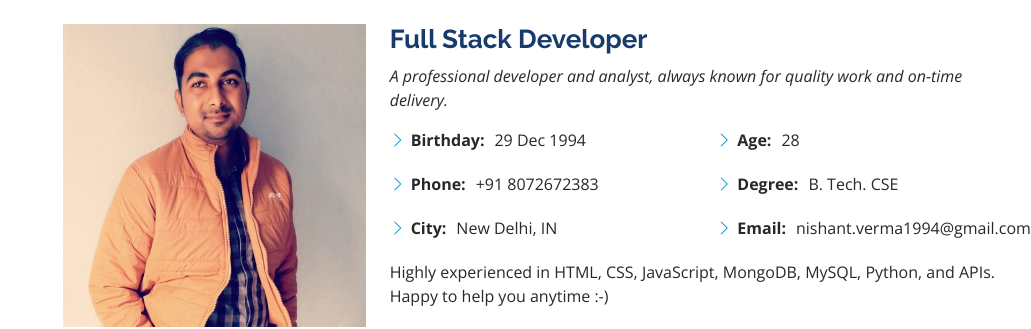
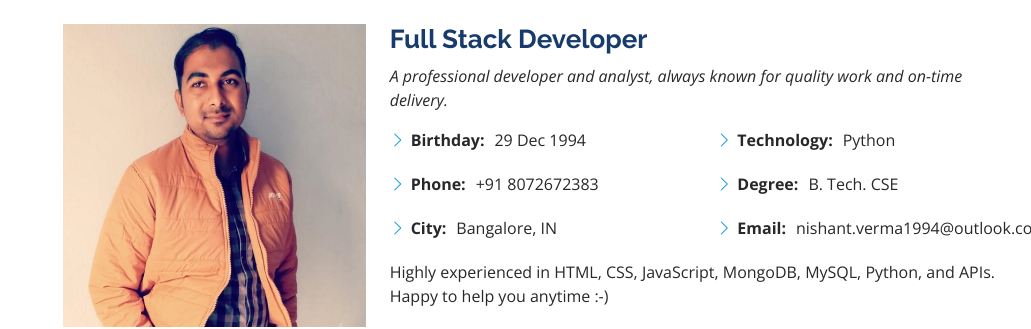
Before and after one commit to nishant1994/work-portfolio, a plain HTML site: page index.html in a window 1280 px wide. Shown: the part 1040-1369 px from the top of the page, without its empty margins (249-1280 px from the left). Drawn offline with nearby package versions, Linux system fonts and the light colour scheme.

Commit message:
Update index.html

```diff
--- a/index.html
+++ b/index.html
@@ -106,14 +106,14 @@
                 <ul>
                   <li><i class="bi bi-chevron-right"></i> <strong>Birthday:</strong> <span>29 Dec 1994</span></li>
                   <li><i class="bi bi-chevron-right"></i> <strong>Phone:</strong> <span>+91 8072672383</span></li>
-                  <li><i class="bi bi-chevron-right"></i> <strong>City:</strong> <span>New Delhi, IN</span></li>
+                  <li><i class="bi bi-chevron-right"></i> <strong>City:</strong> <span>Bangalore, IN</span></li>
                 </ul>
               </div>
               <div class="col-lg-6">
                 <ul>
-                  <li><i class="bi bi-chevron-right"></i> <strong>Age:</strong> <span>28</span></li>
+                  <li><i class="bi bi-chevron-right"></i> <strong>Technology:</strong> <span>Python</span></li>
                   <li><i class="bi bi-chevron-right"></i> <strong>Degree:</strong> <span>B. Tech. CSE</span></li>
-                  <li><i class="bi bi-chevron-right"></i> <strong>Email:</strong> <span>nishant.verma1994@gmail.com</span></li>
+                  <li><i class="bi bi-chevron-right"></i> <strong>Email:</strong> <span>nishant.verma1994@outlook.com</span></li>
                 </ul>
               </div>
             </div>
```
